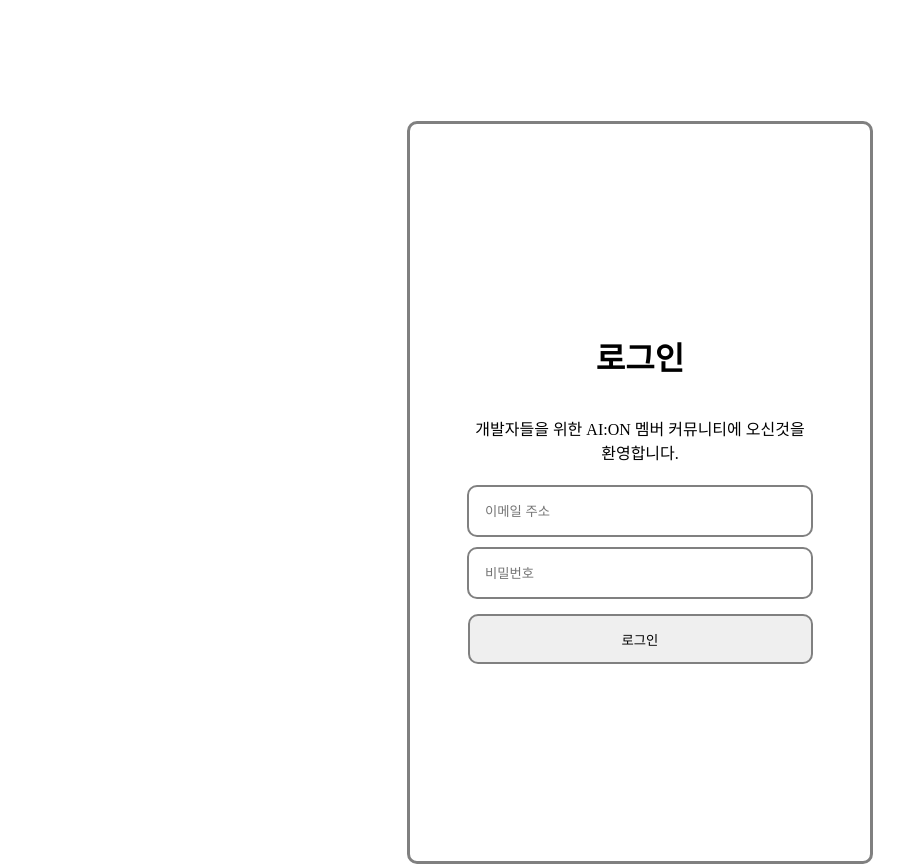
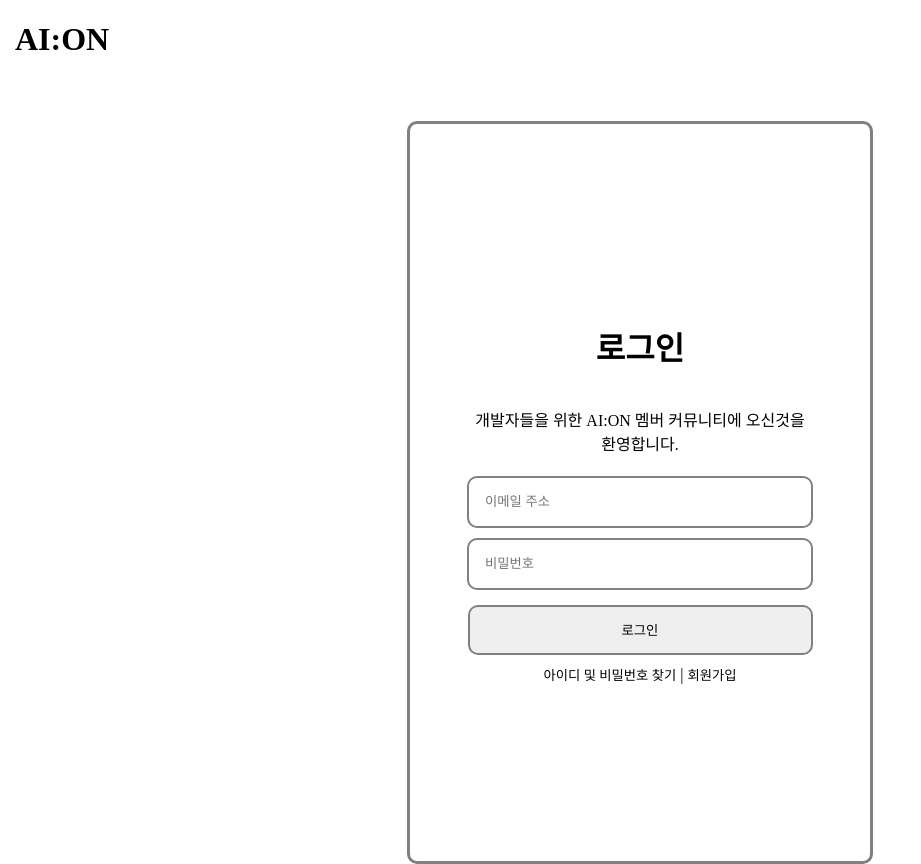
Before and after one commit to kimyoojun/AI-ON_Traver, a SvelteKit app: page /sign_in in a window 1280 px wide. Shown: the whole page, without its empty margins (0-921 px from the left). Built offline with nearby package versions, Linux system fonts and the light colour scheme; no server answers.

Commit message:
로그인창 수정

```diff
--- a/src/routes/(auth)/sign_in/+page.svelte
+++ b/src/routes/(auth)/sign_in/+page.svelte
@@ -1,5 +1,5 @@
 <script lang="ts">
-    import { supabase } from "$lib/supabaseClient";
+    import { supabase } from "../../../lib/supabaseClient";
 
     let email: string
     let pw: string
@@ -27,8 +27,14 @@
             <h1 id="login_text">로그인</h1>
             <p id="welcome_text">개발자들을 위한 AI:ON 멤버 커뮤니티에 오신것을 <br/>환영합니다.</p>
             <input placeholder="이메일 주소" class="login_input" bind:value={email}/>
-            <input placeholder="비밀번호" class="login_input" bind:value={pw}/>
+            <input placeholder="비밀번호" class="login_input" bind:value={pw} type="password"/>
             <button id="login_btn" on:click={sign_in_btn}>로그인</button>
+            <div id="login_find">
+                <a href="/" class="word">아이디 및 비밀번호 찾기</a>
+                |
+                <a href="sign_up" class="word">회원가입</a>
+            </div>
+
         </div>
     </div>
 </div>
@@ -50,7 +56,8 @@
 
     #title_a {
         text-decoration-line: none;
-        color: white;
+        color: black;
+        font: 32pt;
     }
 
     #body {
@@ -78,6 +85,13 @@
         text-align: center;
     }
 
+    .word {
+        text-decoration: none;
+        color: black;
+        font-size: 10pt;
+    }
+
+
     #welcome_text {
         width: 100%;
         text-align: center;
--- a/src/routes/(auth)/sign_up/+page.svelte
+++ b/src/routes/(auth)/sign_up/+page.svelte
@@ -1,6 +1,6 @@
 <script lang="ts">
     import { goto } from "$app/navigation";
-    import { supabase } from "$lib/supabaseClient";
+    import { supabase } from "../../../lib/supabaseClient";
     import { uuid } from "@supabase/supabase-js/dist/main/lib/helpers";
 
     let email: string
@@ -21,6 +21,7 @@
 
         goto("/sign_in")
     }
+
 </script>
 
 <div id="main_box">
@@ -32,10 +33,10 @@
     <div id="body">
         <div id="login_box">
             <h1 id="login_text">회원가입</h1>
-            <p id="welcome_text">개발자들을 위한 AI:ON 멤버 커뮤니티에 오신것을 <br/>환영합니다.</p>
+            <p id="welcome_text">"려유"를 찾아 오신것을 환영합니다.</p>
             <input placeholder="이메일 주소" class="login_input" bind:value={email}/>
-            <input placeholder="비밀번호" class="login_input" bind:value={pw}/>
-            <button id="login_btn" on:click={sign_up_btn}>로그인</button>
+            <input placeholder="비밀번호" class="login_input" bind:value={pw} type="password"/>
+            <button id="login_btn" on:click={sign_up_btn}>회원가입</button>
         </div>
     </div>
 </div>
@@ -57,7 +58,8 @@
 
     #title_a {
         text-decoration-line: none;
-        color: white;
+        color: black;
+        font: 32pt;
     }
 
     #body {
```
